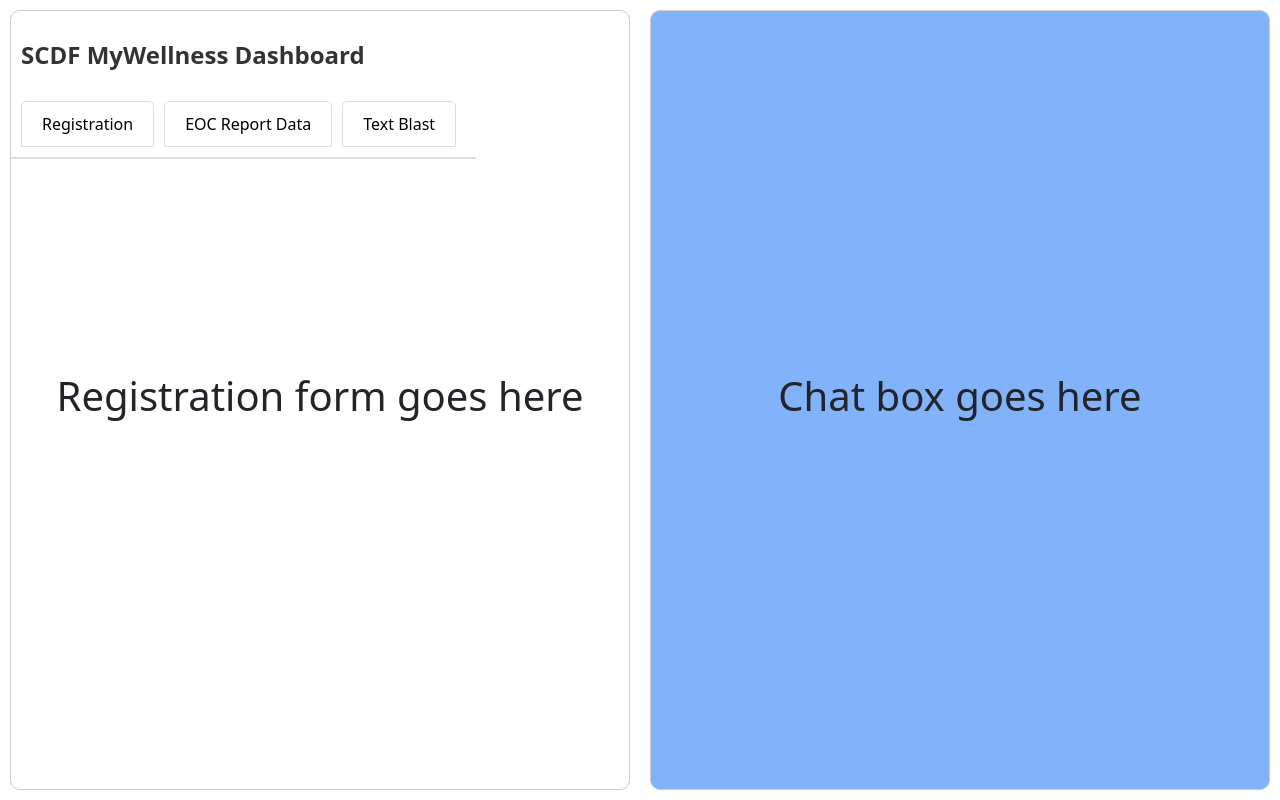
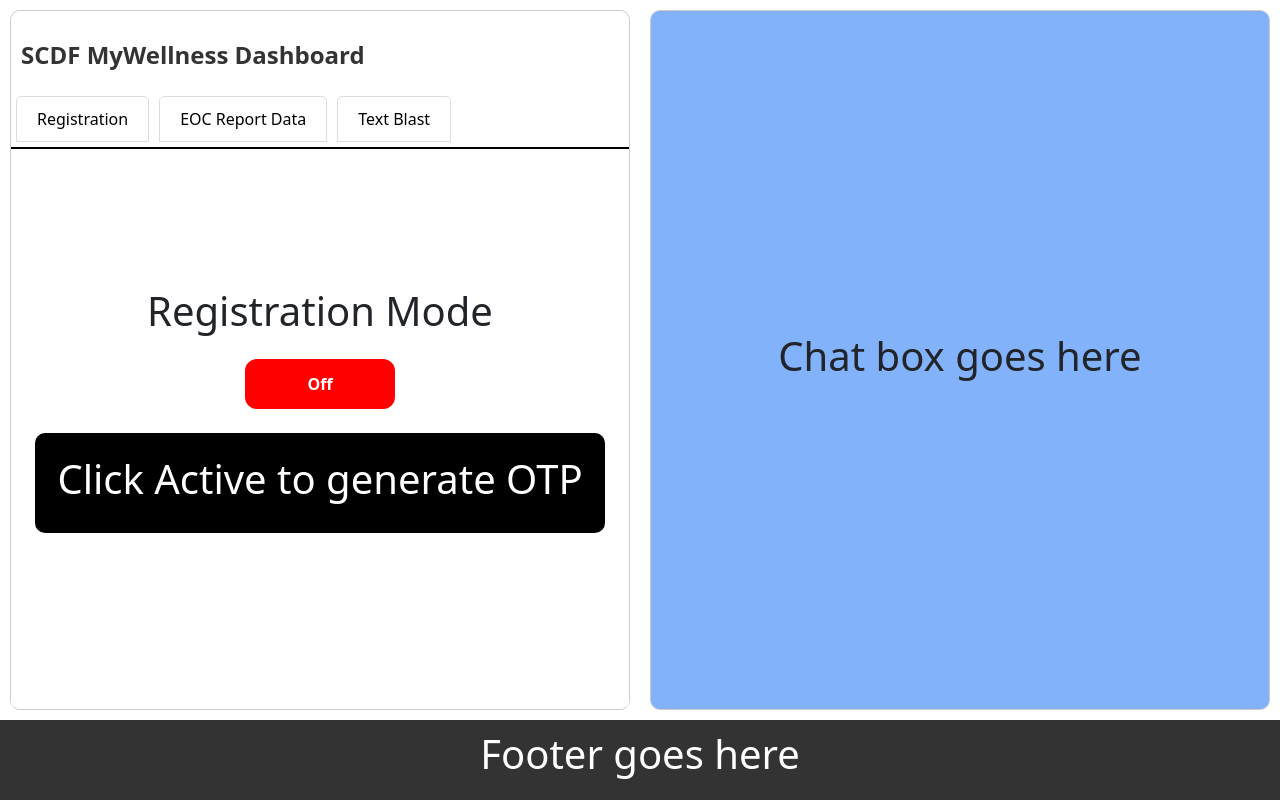
Before and after one commit to NihaalManaf/scdfmywellness, a React (Vite) app in the folder frontend/: page / in a window 1280 px wide. Built offline with nearby package versions, Linux system fonts and the light colour scheme.

Commit message:
added some routes for registartion mode on and off

```diff
--- a/frontend/src/App.css
+++ b/frontend/src/App.css
@@ -6,7 +6,7 @@
   top: 10px; /* Adjusted to account for top margin */
   right: 10px; /* Adjusted to account for right margin */
   width: calc(50% - 20px); /* Adjusted to account for left and right margins */
-  height: calc(100% - 20px); /* Adjusted to account for top and bottom margins */
+  height: calc(100% - 100px); /* Adjusted to account for top, bottom margins and footer height */
   padding: 20px;
   background-color: #82b2fa; /* Temporary background color */
   border: 1px solid #ccc; /* Temporary border */
@@ -16,17 +16,16 @@
 
 .footer {
   position: fixed;
-  bottom: 0;
-  left: 0;
-  width: 100%;
-  height: 60px;
+  bottom: 0; /* Removed gap between footer and bottom of page */
+  left: 0; /* Full width from the left edge */
+  width: 100%; /* Full width of the page */
+  height: 80px;
   background-color: #333;
   color: #fff;
   text-align: center;
   line-height: 60px;
   box-sizing: border-box;
   padding: 10px;
-  margin-top: 10px;
 }
 
 .left-half-box {
@@ -37,9 +36,8 @@
   top: 10px; /* Adjusted to account for top margin */
   left: 10px; /* Adjusted to account for left margin */
   width: calc(50% - 20px); /* Adjusted to account for left and right margins */
-  height: calc(100% - 20px); /* Adjusted to account for top and bottom margins */
+  height: calc(100% - 100px); /* Adjusted to account for top, bottom margins and footer height */
   padding: 20px;
-
   border: 1px solid #ccc; /* Temporary border */
   box-sizing: border-box;
   border-radius: 10px;
--- a/frontend/src/App.tsx
+++ b/frontend/src/App.tsx
@@ -12,9 +12,9 @@
       <div className='left-half-box'>
         <TabHolder />
       </div>
-      {/* <div className=''>
+      <div className='footer'>
         <h1>Footer goes here</h1>
-      </div> */}
+      </div>
     </div>
   );
 }
--- a/frontend/src/components/EocReport.tsx
+++ b/frontend/src/components/EocReport.tsx
@@ -1,8 +1,8 @@
 
 function EocReport() {
   return (
-    <div>
-      <h1>EoC Report Goes here</h1>
+    <div className="tab-content-area">
+      <h1>EOC Report Goes here</h1>
     </div>
   )
 }
--- a/frontend/src/components/RegisterRecruits.tsx
+++ b/frontend/src/components/RegisterRecruits.tsx
@@ -1,8 +1,16 @@
+import RegisterMode from "./Register_comps/RegisterMode"
+import DisplayOtp from "./Register_comps/DisplayOtp"
+import './TabHolder.css'
 
 function RegisterRecruits() {
   return (
-    <div>
-      <h1>Registration form goes here</h1>
+    <div className="tab-content-area">
+        <div className="rm-top">
+            <RegisterMode />
+        </div>
+        <div className="rm-bottom">
+            <DisplayOtp />
+        </div>
     </div>
   )
 }
--- /dev/null
+++ b/frontend/src/components/Register_comps/DisplayOtp.tsx
@@ -0,0 +1,13 @@
+import './RegisterMode.css'
+import React, { useState } from 'react';
+
+function DisplayOtp() {
+  const [otp, setOpt] = useState('Click Active to generate OTP');
+  return (
+    <div className='the-box'>
+      <h1>{otp}</h1>
+    </div>
+  )
+}
+
+export default DisplayOtp
--- /dev/null
+++ b/frontend/src/components/Register_comps/RegisterMode.css
@@ -0,0 +1,73 @@
+.rm-buttons{
+    padding: 10px;
+    margin: 10px;
+    display: flex;
+    justify-content: center;
+    align-items: center;
+}
+
+.button-green {
+    display: inline-flex;
+    align-items: center;
+    justify-content: center;
+    background-color: #4CAF50;
+    border: none;
+    color: white;
+    width: 150px;
+    height: 50px;
+    font-size: 16px;
+    font-weight: bold;
+    margin: 4px 2px;
+    cursor: pointer;
+    border-radius: 12px;
+    transition-duration: 0.2s;
+    text-decoration: none;
+    text-align: center;
+}
+
+.button-green:hover {
+    background-color: white;
+    color: black;
+    border: 2px solid #4CAF50;
+}
+
+.button-red {
+    display: inline-flex;
+    align-items: center;
+    justify-content: center;
+    background-color: red;
+    border: none;
+    color: white;
+    width: 150px;
+    height: 50px;
+    font-size: 16px;
+    font-weight: bold;
+    margin: 4px 2px;
+    cursor: pointer;
+    border-radius: 12px;
+    transition-duration: 0.2s;
+    text-decoration: none;
+    text-align: center;
+}
+
+.button-red:hover {
+    background-color: white;
+    color: black;
+    border: 2px solid red;
+}
+
+.rm-buttons .button-green,
+.rm-buttons .button-red {
+    width: 150px;
+    height: 50px;
+}
+
+
+.the-box{
+    border: 2px solid black;
+    color: white;
+    font-size: 20px;
+    border-radius: 10px;
+    padding: 20px;
+    background-color: black;
+}
--- /dev/null
+++ b/frontend/src/components/Register_comps/RegisterMode.tsx
@@ -0,0 +1,25 @@
+import './RegisterMode.css';
+import { useState } from 'react';
+
+function RegisterMode() {
+    const [buttonClass, setButtonClass] = useState('button-red');
+    const [buttonText, setButtonText] = useState('Off');
+
+    const handleButtonClick = () => {
+        setButtonClass(buttonClass === 'button-red' ? 'button-green' : 'button-red');
+        setButtonText(buttonText === 'Off' ? 'Active' : 'Off');
+    };
+
+    return (
+        <div className='rm'>
+            <div >
+                <h1 className='rm-title'>Registration Mode</h1>
+            </div>
+            <div className='rm-buttons'>
+                <button onClick={handleButtonClick} className={buttonClass}>{buttonText}</button>
+            </div>
+        </div>
+    )
+}
+
+export default RegisterMode
--- a/frontend/src/components/TabHolder.css
+++ b/frontend/src/components/TabHolder.css
@@ -17,9 +17,12 @@
     flex-direction: row; /* Change this to row to stack tabs horizontally */
     justify-content: flex-start;
     align-items: center;
-    padding: 10px;
-
-    border-bottom: 2px solid #ddd;
+    padding-top: 5px;
+    padding-left: 5px;
+    padding-right: 5px;
+    padding-bottom: 5px;
+    border-bottom: 2px solid black;
+    width: 100%; /* Add this line to make the tabs container span from left to right */
 }
 
 .tab {
@@ -43,3 +46,30 @@
     color: #007bff;
     font-weight: bold;
 }
+
+.tab-content-area {
+    position: absolute;
+    top: 148px; /* Adjust this value as needed to position below the tabs */
+    left: 0;
+    width: 100%;
+    height: calc(100% - 150px); /* Adjust this value to subtract the height of the title and tabs */
+    padding: 20px;
+    background-color: #fff;
+
+    border-radius: 0 0 5px 5px;
+    box-sizing: border-box;
+}
+
+.rm-top {
+    height: 50%;
+    display: flex;
+    justify-content: center;
+    align-items: flex-end;
+}
+
+.rm-bottom{
+    height: 50%;
+    display: flex;
+    justify-content: center;
+    align-items: flex-start;
+}
--- a/frontend/src/components/TabHolder.tsx
+++ b/frontend/src/components/TabHolder.tsx
@@ -1,8 +1,8 @@
 import React, { useState } from 'react';
 import './TabHolder.css';
 import RegisterRecruits from './RegisterRecruits';
-import EOCReport from './EOCReport';
-import EocReport from './EOCReport';
+import EocReport from './EocReport';
+import TextBlast from './TextBlast';
 
 function TabHolder() {
     const [activeTab, setActiveTab] = useState('Tab1');
@@ -14,7 +14,7 @@
             case 'Tab2':
                 return <EocReport />;
             case 'Tab3':
-                return <div>Content for Tab 3</div>;
+                return <TextBlast />;
             default:
                 return null;
         }
--- /dev/null
+++ b/frontend/src/components/TextBlast.tsx
@@ -0,0 +1,9 @@
+function TextBlast() {
+  return (
+    <div className="tab-content-area">
+        <h1>Text Blast goes here</h1>
+    </div>
+  )
+}
+
+export default TextBlast
```
Also changed, not shown: 2 other files (tests, documents, lock files or other folders).
